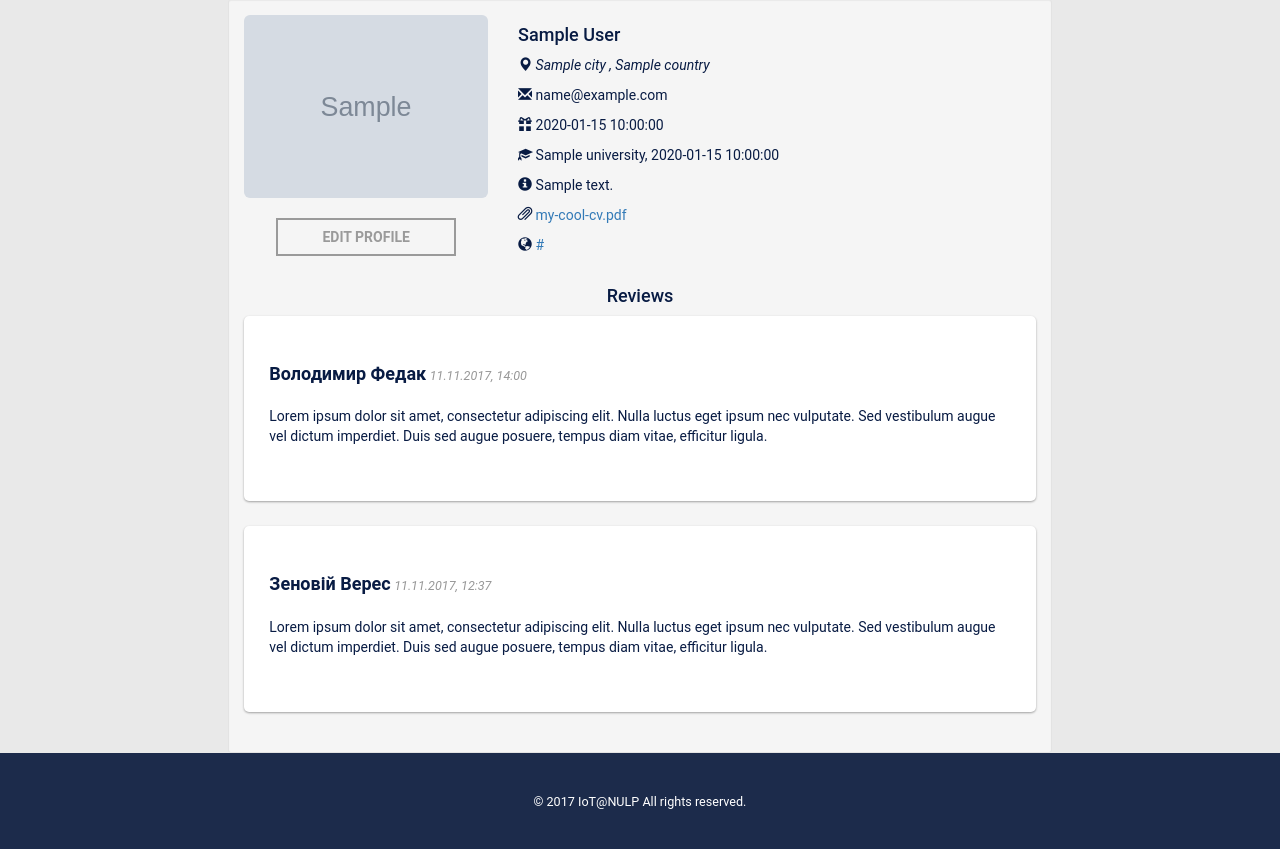
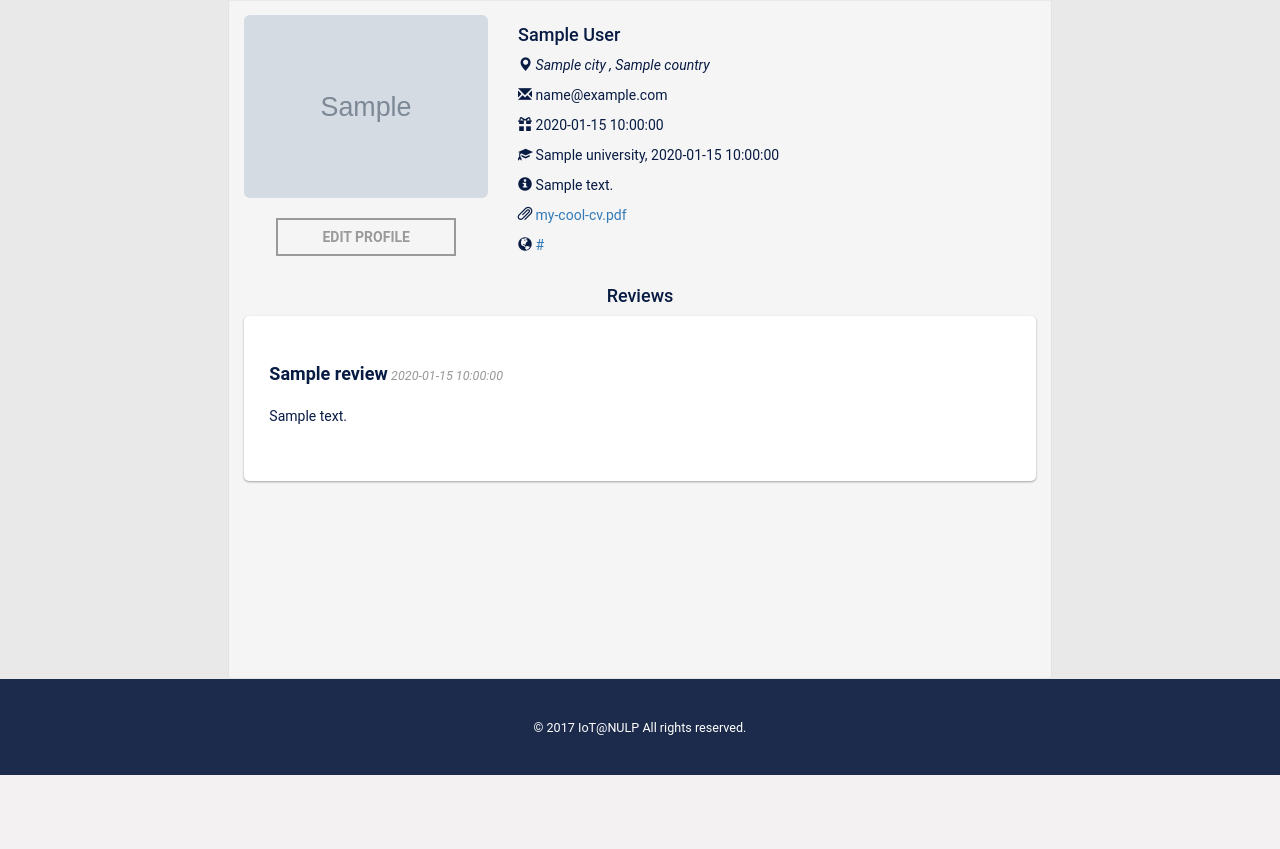
Before and after one commit to teamimperial/Back-end-, a Flask app: template Python-code/templates/profile-s.html in a window 1280 px wide. Shown: the part 51-900 px from the top of the page. After the commit the page ends 826 px from the top, so only its background shows below. Run offline with Flask 2, Linux system fonts and the light colour scheme; the template is opened without the code that fills it: most values are stand-ins (such as "Sample title", 1, 10 or a date in 2020); grey boxes marked "Sample" are stand-in pictures; some libraries are stand-ins or nearby versions.

Commit message:
Geting review from db on student`s main page.

```diff
--- a/Python-code/templates/profile-s-reviews.html
+++ b/Python-code/templates/profile-s-reviews.html
@@ -47,7 +47,7 @@
 			<div class="well well-sm">
 				<div class="row">
 					<div class="col-sm-6 col-md-4">
-						<img src="http://placehold.it/500x500" alt="" class="img-rounded img-responsive"/>
+						<img src={{ student.photo }} alt="" class="img-rounded img-responsive"/>
 						<div class="button-container" style="margin: 20px; text-align: center">
 							<button type="button" data-toggle="modal" data-target="#myModal">
 								<span>Review</span>
@@ -88,7 +88,7 @@
 						<p><i class="glyphicon glyphicon-info-sign"></i> <span id="bio"> {{ student.about }}</span>
 						</p>
 						<p><i class="glyphicon glyphicon-paperclip"></i> <a><span id="cv">my-cool-cv.pdf</span></a></p>
-						<p><i class="glyphicon glyphicon-globe"></i> <a><span id="link">{{ student.link }}</span></a></p>
+						<p><i class="glyphicon glyphicon-globe"></i> <a><span id="link">{{ student.linkedIn }}</span></a></p>
 					</div>
 
 					<div class="col-md-12">
@@ -103,7 +103,6 @@
 								</p><br>
 							</div>
                             {% endfor %}
-
 						</div>
 					</div>
 				</div>
--- a/Python-code/templates/profile-s.html
+++ b/Python-code/templates/profile-s.html
@@ -68,25 +68,15 @@
 					<div class="col-md-12">
 						<h4 style="text-align: center">Reviews</h4>
 						<div class="reviews-list">
+                            {% for review in reviews %}
 							<div class="container card">
 								<br>
-								<span class="review-author">Володимир Федак</span>
-								<span class="review-date">11.11.2017, 14:00</span>
-								<p><br>Lorem ipsum dolor sit amet, consectetur adipiscing elit. Nulla luctus eget ipsum nec vulputate.
-									Sed vestibulum augue vel dictum imperdiet. Duis sed augue posuere, tempus diam vitae, efficitur
-									ligula.
+								<span class="review-author">{{ review.company_name }}</span>
+								<span class="review-date">{{ review.time }}</span>
+								<p><br>{{ review.review }}
 								</p><br>
 							</div>
-							<div class="container card">
-								<br>
-								<span class="review-author">Зеновій Верес</span>
-								<span class="review-date">11.11.2017, 12:37</span>
-								<p><br>Lorem ipsum dolor sit amet, consectetur adipiscing elit. Nulla luctus eget ipsum nec vulputate.
-									Sed vestibulum augue vel dictum imperdiet. Duis sed augue posuere, tempus diam vitae, efficitur
-									ligula.
-								</p><br>
-							</div>
-
+                            {% endfor %}
 						</div>
 					</div>
 				</div>
```
Also changed, not shown: Python-code/reviews/reviews_students.py (+10 -1 lines), 1 other file.
